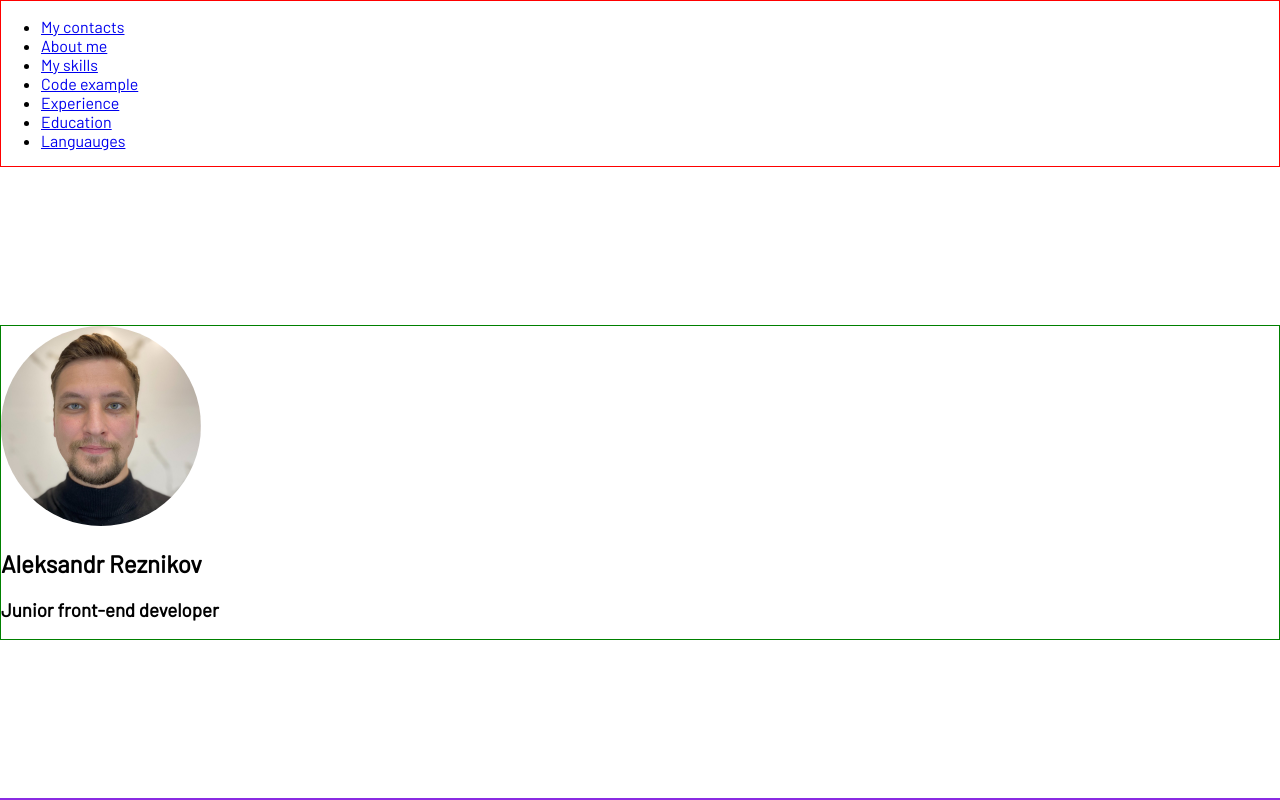
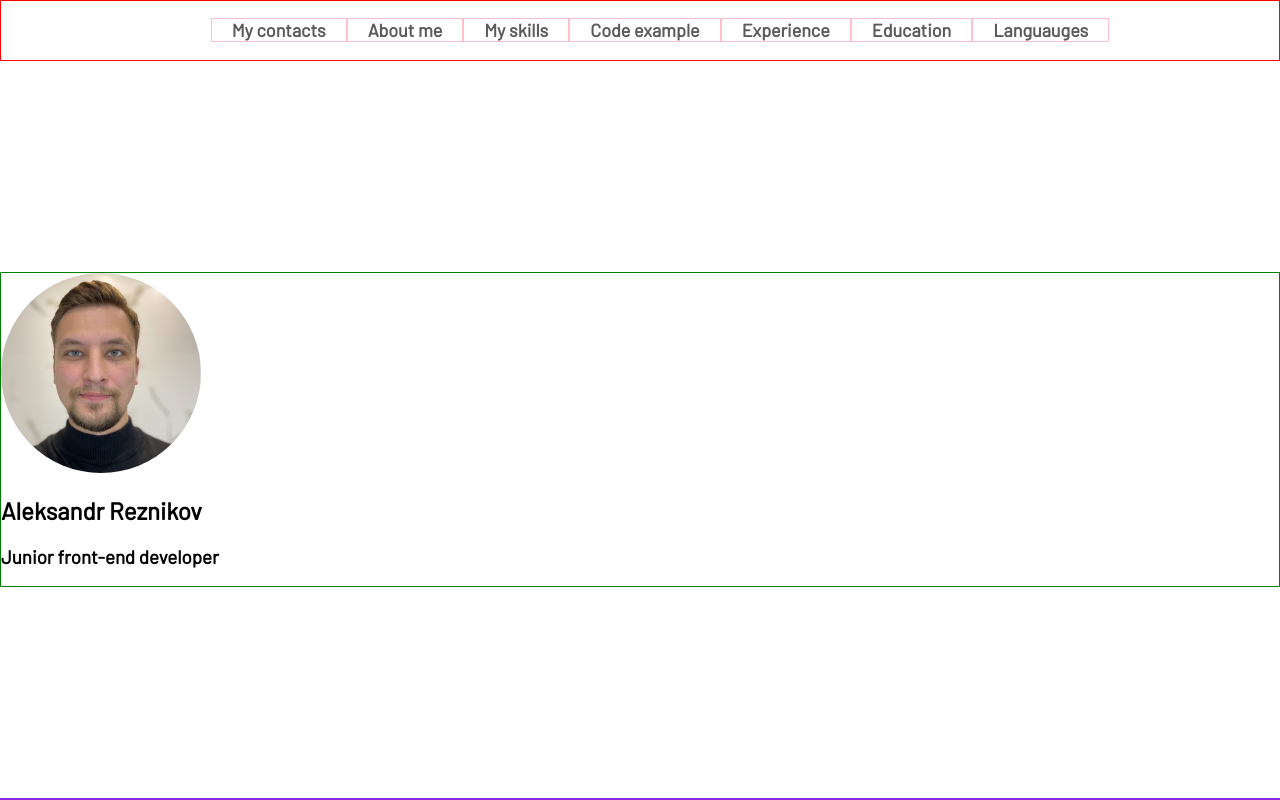
Before and after one commit to a-reznikov/rsschool-cv, a plain HTML site: page index.html in a window 1280 px wide. Drawn offline with Linux system fonts and the light colour scheme.

Commit message:
refactor: change nav in header

```diff
--- a/style.css
+++ b/style.css
@@ -1,11 +1,48 @@
+html {
+  scroll-behavior: smooth;
+}
+
+* {
+  box-sizing: border-box;
+}
+
 body {
   min-height: 100vh;
   margin: 0;
   padding: 0;
-  display: flex; /*прижимает к левой стороне*/
-  flex-direction: column; /*переворачиваем ось*/
-  justify-content: space-between; /*прижимаем крайние элементы*/
+  display: flex;
+  flex-direction: column;
+  justify-content: space-between;
   font-family: 'Barlow', sans-serif;
+}
+
+.container {
+  max-width: 1440px;
+  margin: 0 auto;
+}
+
+.nav-list {
+  display: flex;
+  justify-content: center;
+  align-items: center;
+  list-style: none;
+}
+
+.nav-link {
+  border: 1px solid pink;
+  padding: 0 20px;
+  line-height: 1.5;
+  font-family: 'Barlow', sans-serif;
+  font-size: 18px;
+  font-weight: 700;
+  text-decoration: none;
+  color: #5a5c5a;
+  text-decoration: none;
+  transition: color 0.5s;
+}
+
+.nav-link:hover {
+  color: #0e0e0e;
 }
 
 header {
@@ -20,10 +57,6 @@ footer {
   border: 1px solid blueviolet;
 }
 
-* {
-  box-sizing: border-box;
-}
-
 .profile-avatar {
   width: 200px;
   height: 200px;
```
